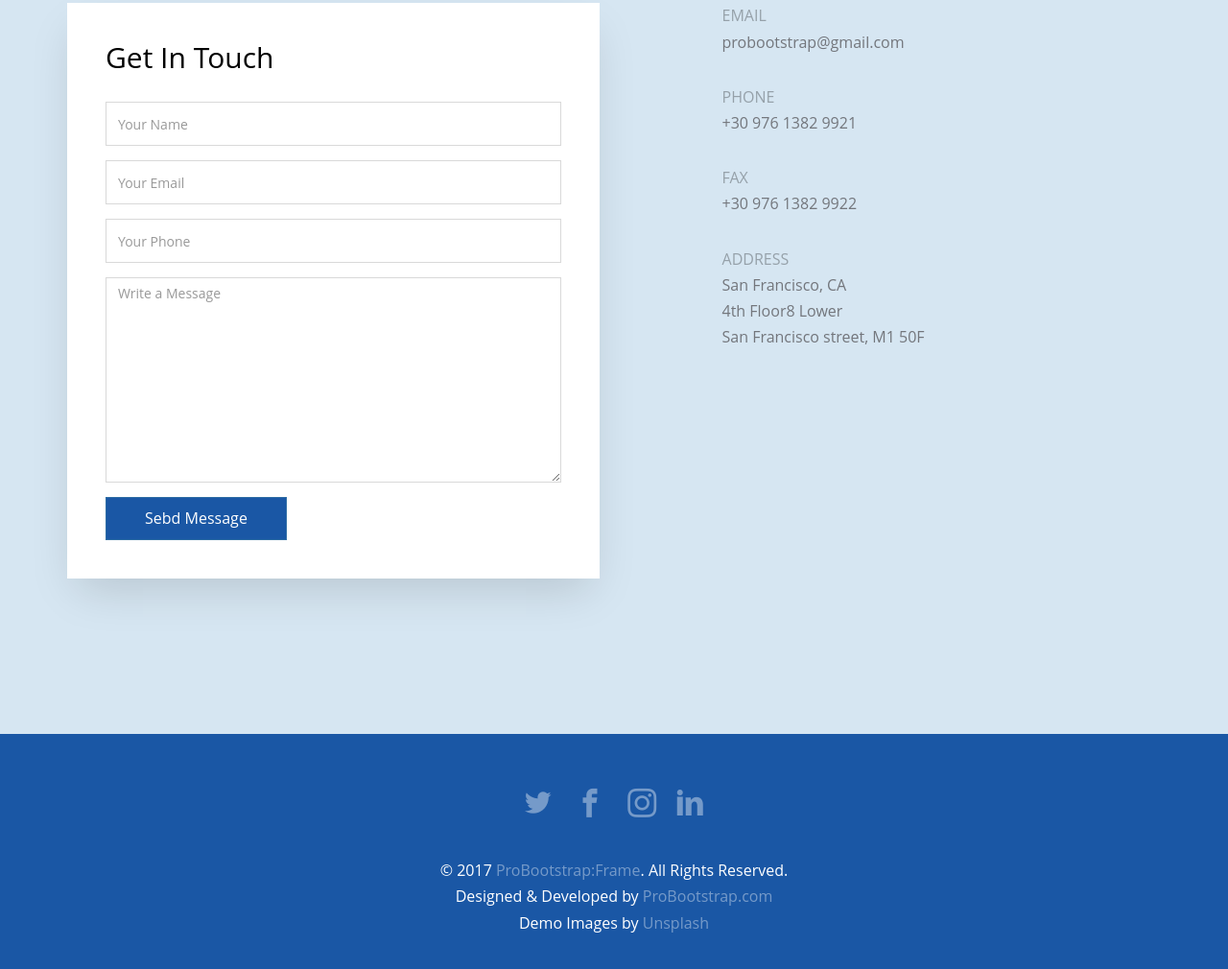
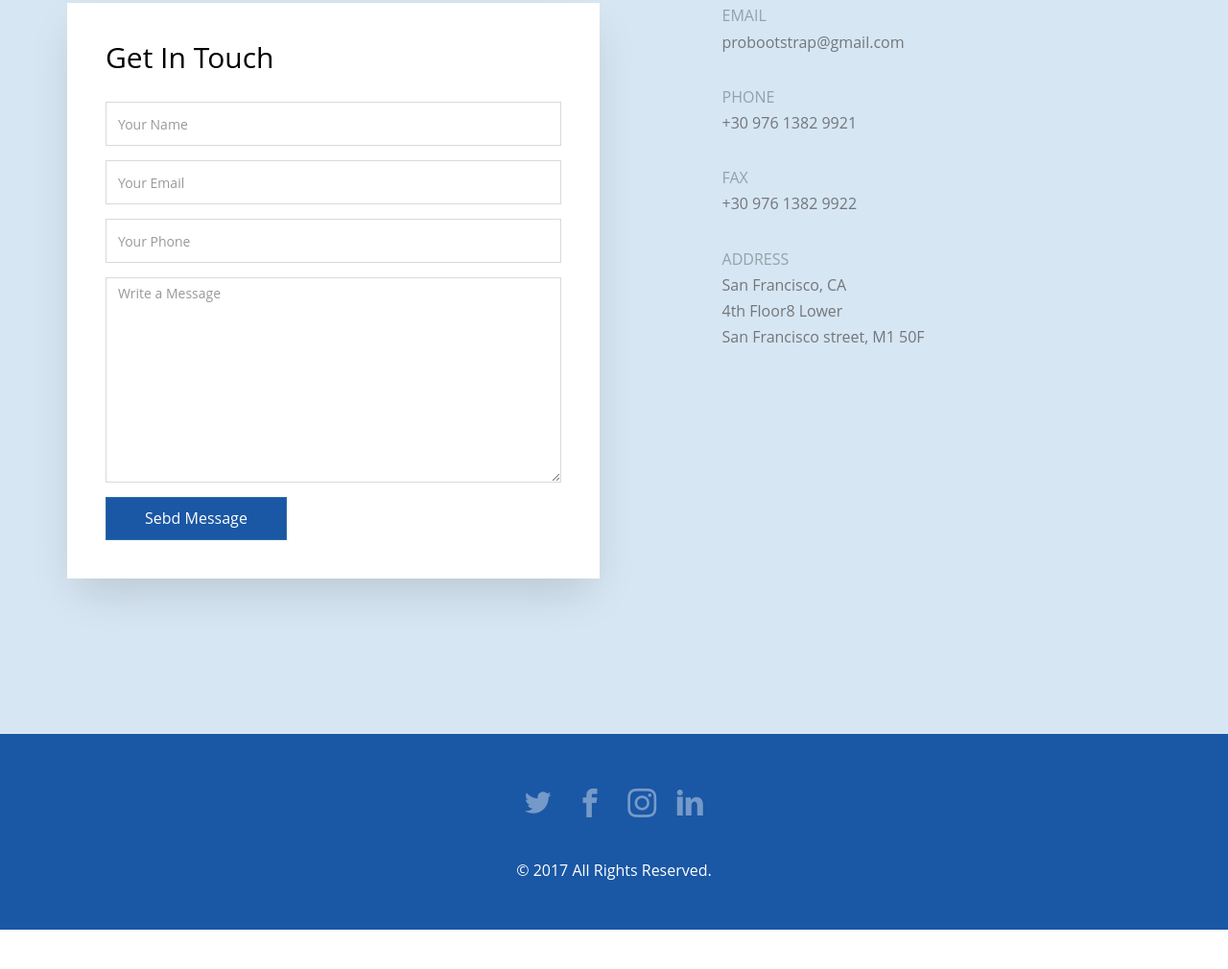
Before and after one commit to mdsrk/my-personal-website, a website: page index.html in a window 1280 px wide. Shown: the part 8988-9998 px from the top of the page at 96% size. After the commit the page ends 9957 px from the top, so only its background shows below. Drawn offline with Linux system fonts and the light colour scheme; files whose address does not match are found by name.

Commit message:
Footer issue resolved

```diff
--- a/index.html
+++ b/index.html
@@ -443,7 +443,7 @@
         </div>
         <div class="row">
           <div class="col-md-12">
-            &copy; 2017 <a href="https://probootstrap.com/">ProBootstrap:Frame</a>. All Rights Reserved. <br> Designed &amp; Developed by <a href="https://probootstrap.com">ProBootstrap.com</a> <br> Demo Images by <a href="https://unsplash.com">Unsplash</a>
+            &copy; 2017 All Rights Reserved.
           </div>
         </div>
       </div>
```
